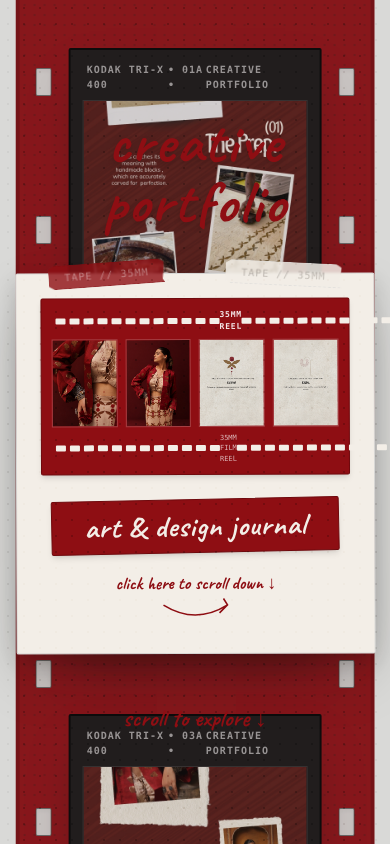
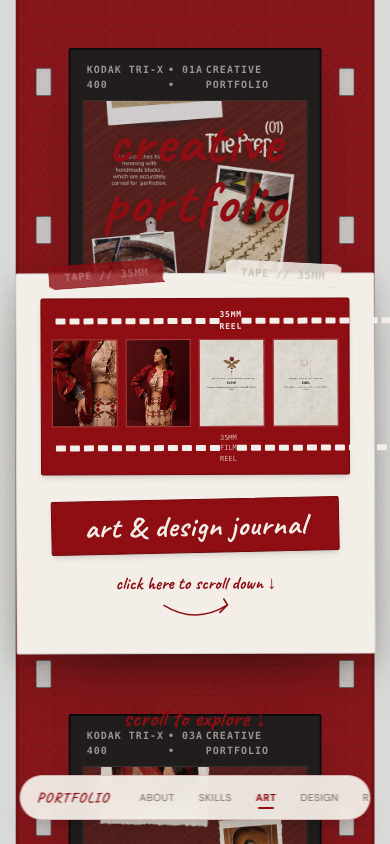
Before and after one commit to Prathamvarma21/snpdigital, a Next.js app: page / in a window 390 px wide. Shown: the top 844 px of the page. Built offline with nearby package versions, Linux system fonts and the light colour scheme.

Commit message:
Make floating navigation pill visible and horizontally scrollable on mobile devices

```diff
--- a/components/NavPill.tsx
+++ b/components/NavPill.tsx
@@ -59,7 +59,7 @@ export default function NavPill() {
   };
 
   return (
-    <div className="fixed top-6 right-6 z-40 hidden md:flex items-center gap-1.5 bg-[#F3EEE7]/90 backdrop-blur-md px-4 py-2 rounded-full border border-[#8E0E13]/20 shadow-md">
+    <div className="fixed bottom-6 left-1/2 -translate-x-1/2 md:bottom-auto md:left-auto md:translate-x-0 md:top-6 md:right-6 z-50 flex items-center gap-1 md:gap-1.5 bg-[#F3EEE7]/95 backdrop-blur-md px-4 py-2.5 md:py-2 rounded-full border border-[#8E0E13]/20 shadow-xl w-[90vw] md:w-auto overflow-x-auto hide-scrollbar">
       <span className="font-handwriting text-sm font-bold text-[#8E0E13] mr-2 tracking-widest uppercase">
         Portfolio
       </span>
@@ -71,7 +71,7 @@ export default function NavPill() {
             key={item.id}
             onClick={() => handleNavClick(item.id)}
             data-cursor="GO"
-            className={`px-2.5 py-1 text-xs tracking-wider transition-all duration-300 font-sans relative ${
+            className={`shrink-0 px-2.5 py-1 text-[10px] md:text-xs tracking-wider transition-all duration-300 font-sans relative ${
               isActive ? 'text-[#8E0E13] font-bold' : 'text-[#6F6862] hover:text-[#201C1B]'
             }`}
           >
```
